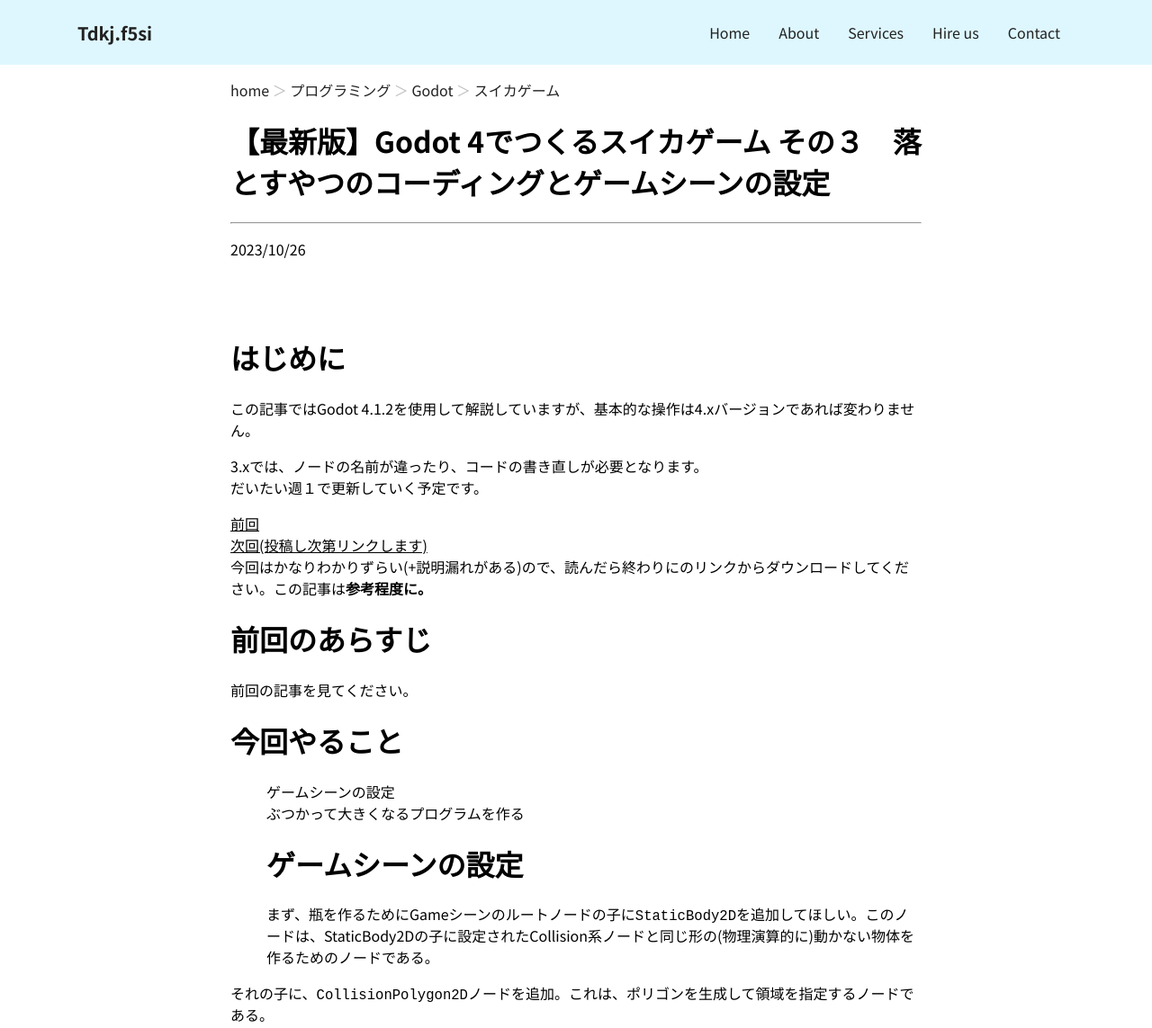
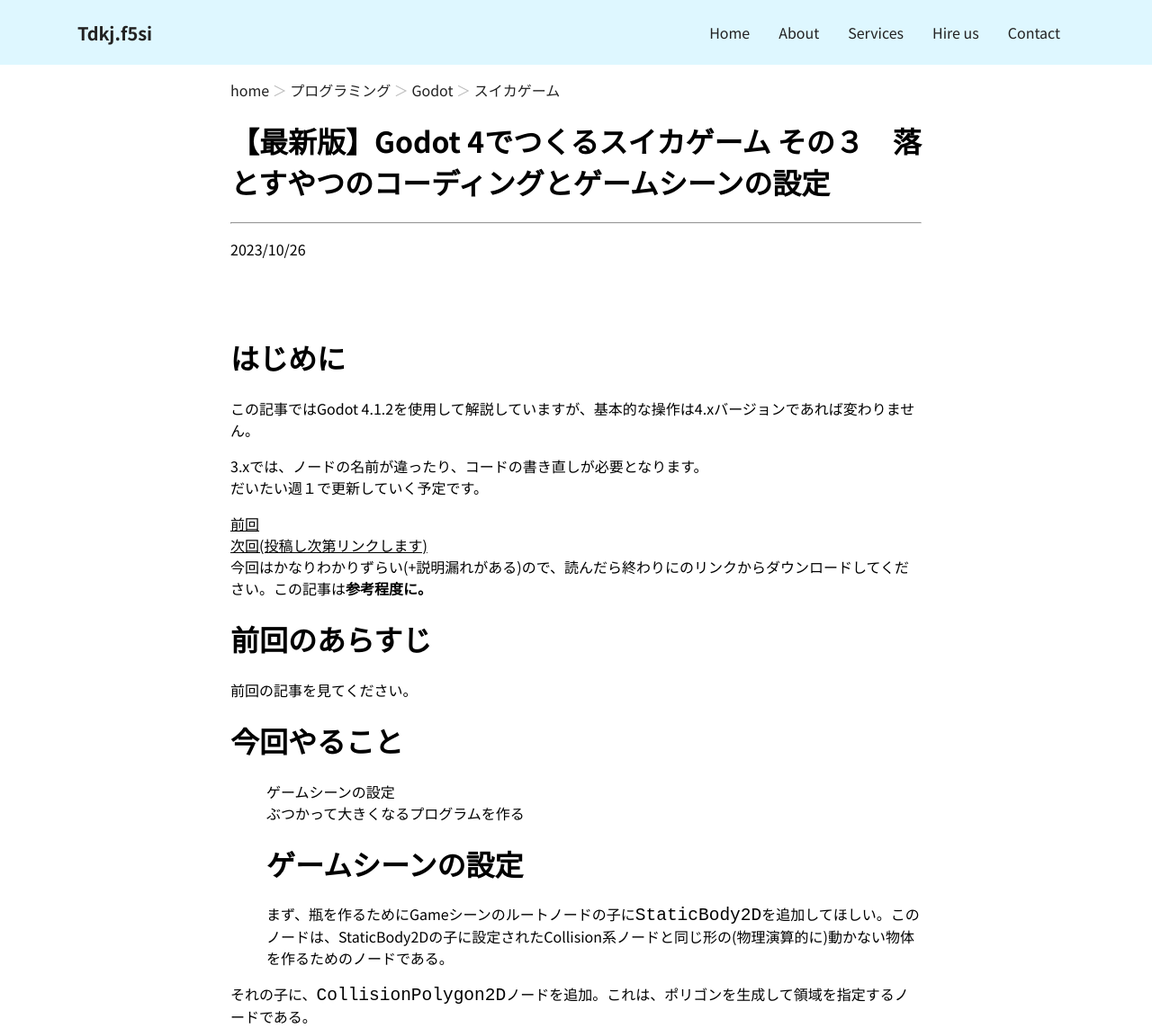
Before and after one commit to kanxta/kanxta.github.io, a Jekyll site: the page built from items/programming/godot/watermelongame/3.md, in a window 1280 px wide. Shown: the top 1143 px of the page at 90% size. Built offline with Jekyll 4.4.1, drawn with Linux system fonts in a browser that asks for light colours; nearby versions of some CDN libraries; some of the changed text lies outside the part shown.

Commit message:
Update style

````diff
--- a/items/programming/godot/watermelongame/3.md
+++ b/items/programming/godot/watermelongame/3.md
@@ -64,7 +64,7 @@
 いよいよ本体のプログラムを書いていこう。
 全ての(0～10.tscnの)ルートノードに一つのスクリプトをアタッチする。
 
-```gdscript:drops.gd
+```gdscript
 extends RigidBody2D
 
 @export var mygrp = ""
--- a/main.css
+++ b/main.css
@@ -225,7 +225,7 @@
 }
 
 code {
-  font-size: 120%
+  font-size: 150%
 }
 
 .darkmode-toggle {
@@ -266,6 +266,6 @@
   color: #bbbbbb;
 }
 
-.darkmode-ignore img{
+.darkmode-ignore img, .darkmode--activated img{
   display: block;
 }
````
